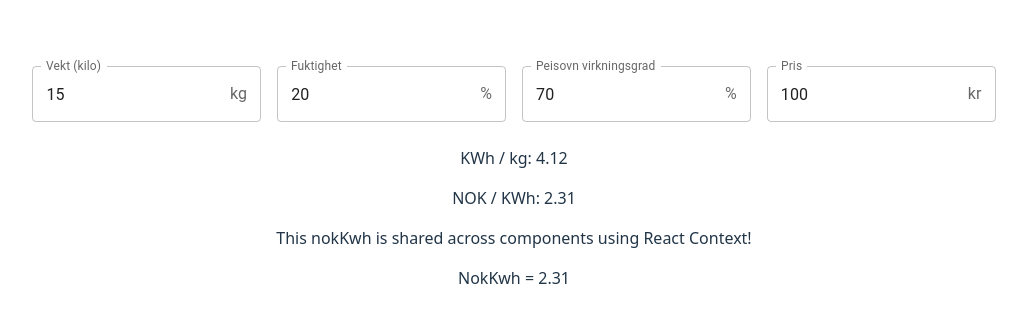
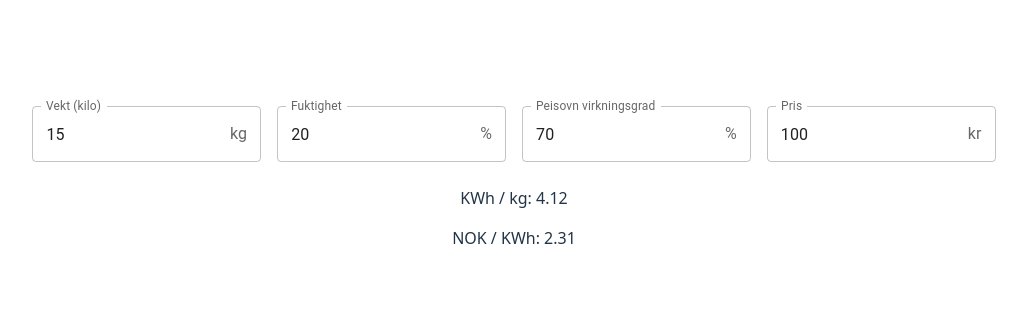
Before and after one commit to Mebu98/burdejegfyre, a React (Vite) app in the folder burdejegfyre/: page / in a window 1280 px wide. Shown: the part 218-540 px from the top of the page, without its empty margins (126-1153 px from the left). Built offline with nearby package versions, Linux system fonts and the light colour scheme.

Commit message:
Cleaned up global variable testing

```diff
--- a/burdejegfyre/src/App.tsx
+++ b/burdejegfyre/src/App.tsx
@@ -2,7 +2,6 @@ import "./App.css";
 import WoodCalc from "./components/WoodCalc.tsx";
 import { createTheme, ThemeProvider } from "@mui/material";
 import ContextProvider from "./contexts/NokKwhContext.tsx";
-import GlobalTest from "./components/GlobalTest.tsx";
 
 function App() {
   const theme = createTheme({
@@ -16,7 +15,6 @@ function App() {
     <ThemeProvider theme={theme}>
       <ContextProvider>
         <WoodCalc />
-        <GlobalTest />
       </ContextProvider>
     </ThemeProvider>
   );
--- a/burdejegfyre/src/components/GlobalTest.tsx
+++ /dev/null
@@ -1,12 +0,0 @@
-import { useNokKwhContext } from "../contexts/NokKwhContext";
-
-export default function GlobalTest() {
-  const { nokKwh, setNokKwh } = useNokKwhContext();
-
-  return (
-    <>
-      <p>This nokKwh is shared across components using React Context!</p>
-      <p>NokKwh = {nokKwh}</p>
-    </>
-  );
-}
```
